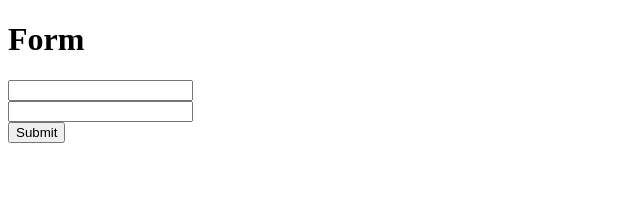
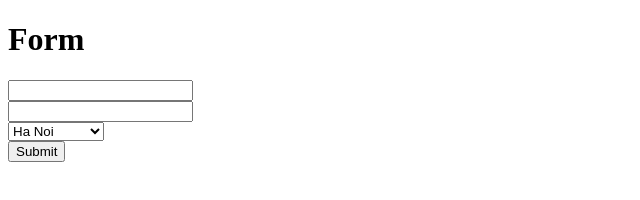
Before and after one commit to Archie110799/html27-manhph, a plain HTML site: page 2-Examples/Web/form.html in a window 1280 px wide. Shown: the whole page, without its empty margins (0-640 px from the left). Drawn offline with Linux system fonts and the light colour scheme.

Commit message:
update doc

```diff
--- a/2-Examples/Web/form.html
+++ b/2-Examples/Web/form.html
@@ -16,6 +16,17 @@
       <div>
         <input type="text" name="avatar" id="inputAvatar" />
       </div>
+      <div>
+        <select
+          name="province"
+          id="selectProvince"
+          onchange="handleChangeSelectJs()"
+        >
+          <option value="1">Ha Noi</option>
+          <option value="2">Ho Chi Minh</option>
+          <option value="3">Da Nang</option>
+        </select>
+      </div>
 
       <button>Submit</button>
     </form>
@@ -23,6 +34,20 @@
     <script src="./jquery/jquery.validate.min.js"></script>
     <script src="./js/index.js"></script>
     <script src="./js/form.js"></script>
-
+    <script>
+      handleChangeSelectJq()
+      handleChangeSelectJs()
+      function handleChangeSelectJq() {
+        let value = $("#selectProvince").val();
+        let text = $("#selectProvince :selected").text();
+        console.log('JQ',value, text);
+      }
+      function handleChangeSelectJs() {
+        let e = document.getElementById("selectProvince");
+        let value = e.value;
+        let text = e.options[e.selectedIndex].text;
+        console.log('JS',value, text);
+      }
+    </script>
   </body>
 </html>
```
